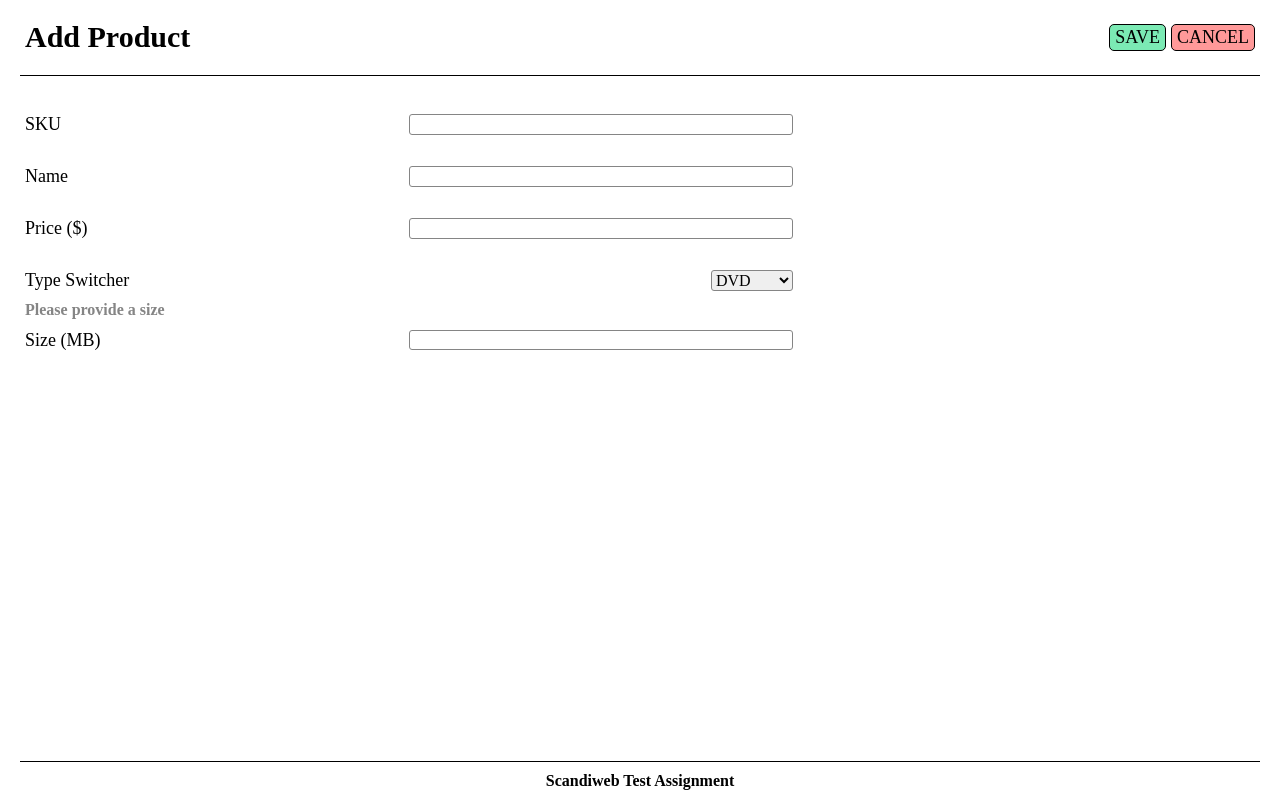
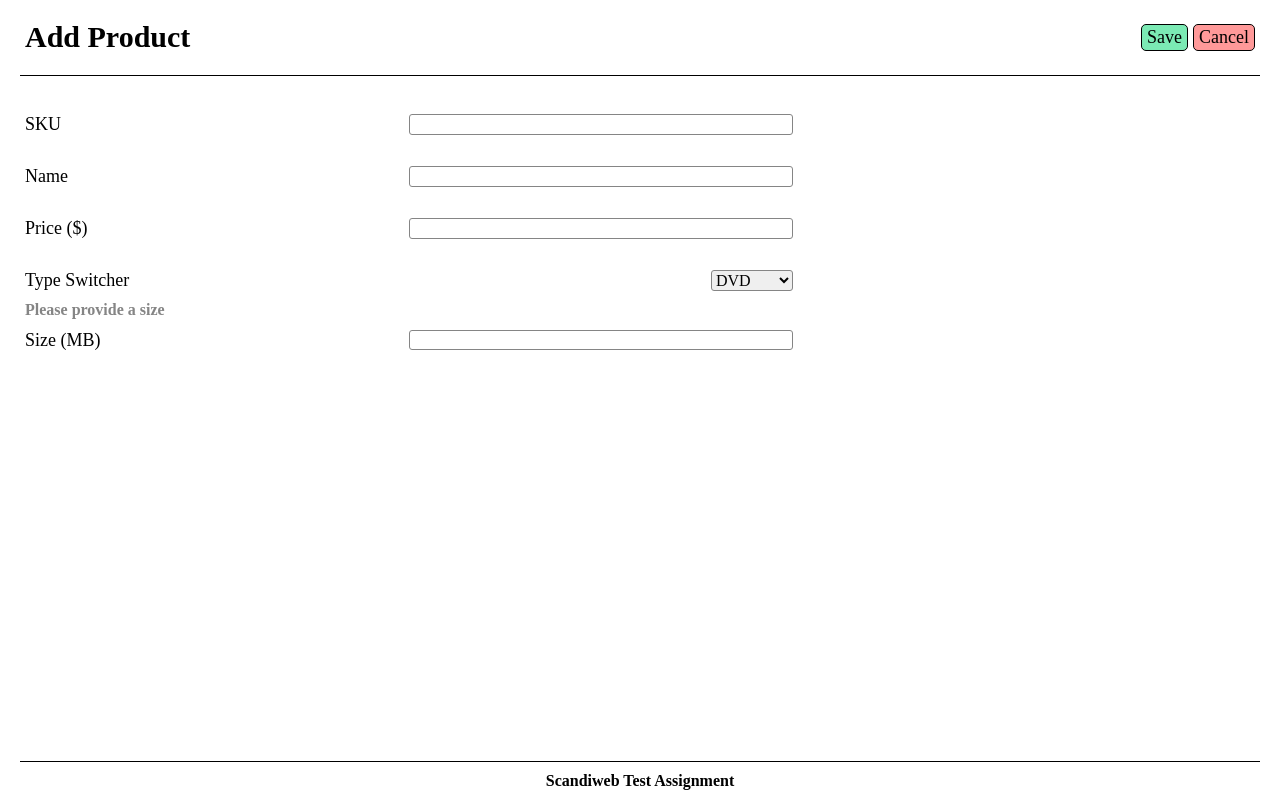
Before and after one commit to MhamadR/Product-Management-System, a React (Vite) app: page /add-product in a window 1280 px wide. Built offline with nearby package versions, Linux system fonts and the light colour scheme.

Commit message:
Edit Buttons value

```diff
--- a/src/pages/AddProduct.jsx
+++ b/src/pages/AddProduct.jsx
@@ -132,10 +132,10 @@ function AddProduct() {
           type="submit"
           id="save-product-btn"
           className="save-btn btn-success"
-          value="SAVE"
+          value="Save"
           form="product_form"
         />
-        <Button to="/" className="cancel-btn btn-danger" value={"CANCEL"} />
+        <Button to="/" className="cancel-btn btn-danger" value={"Cancel"} />
       </Navbar>
 
       <form id="product_form" className="product-form" onSubmit={handleSubmit}>
```
